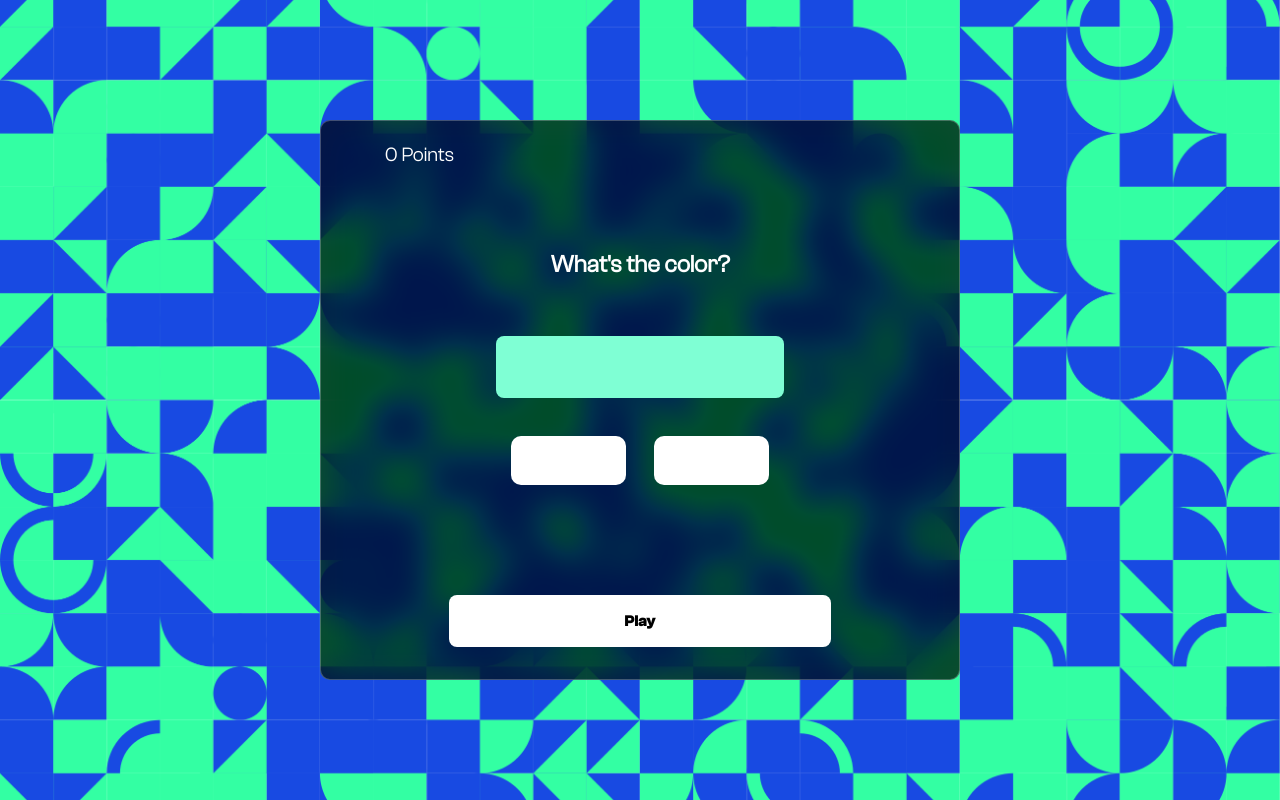
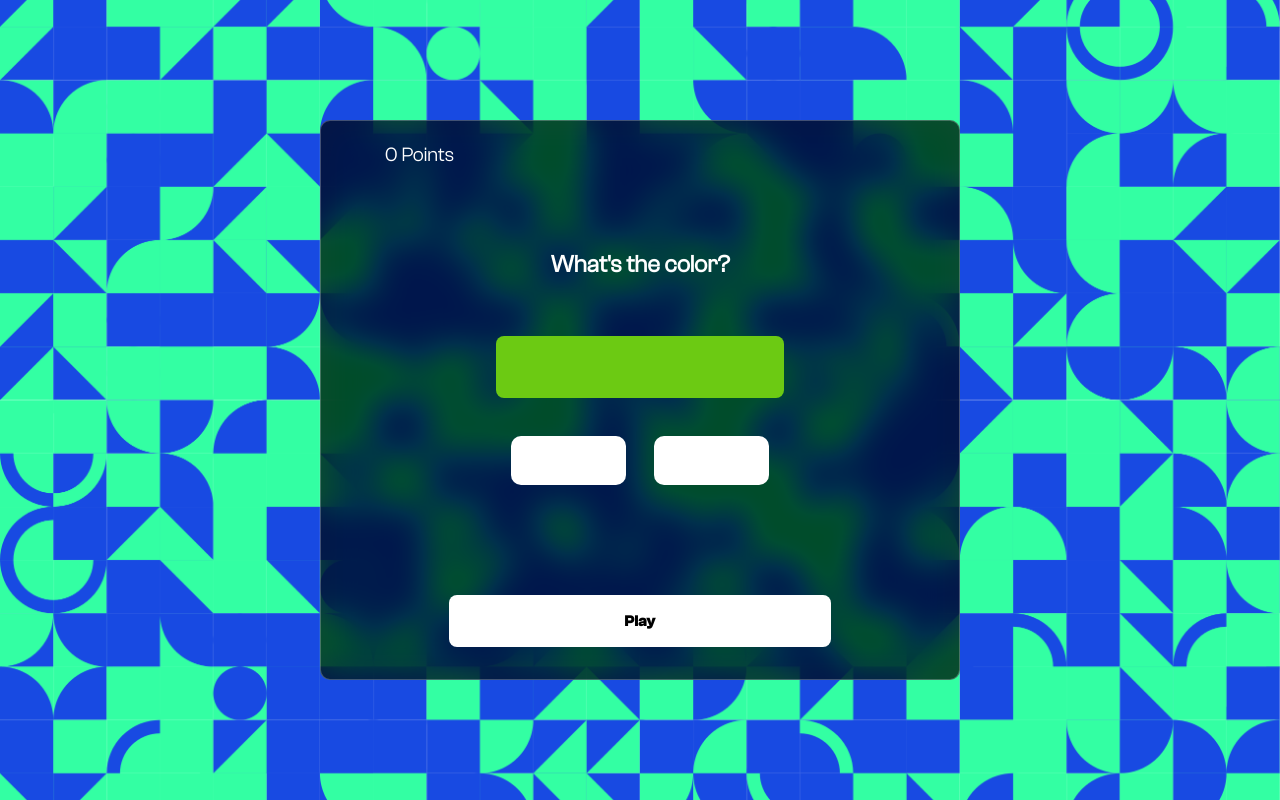
Before and after one commit to Soufianeelc/colorix, a plain HTML site: page src/index.html in a window 1280 px wide. Drawn offline with Linux system fonts and the light colour scheme.

Commit message:
README.md modified

```diff
--- a/src/styles.css
+++ b/src/styles.css
@@ -47,7 +47,7 @@ body {
 #colorBox {
     height: 10%;
     width: 50%;
-    background-color: aquamarine;
+    background-color: #6cca13;
     border-radius: 8px;
     height: 15%;
     font-family: clash-grotesk-bold;
```
Also changed, not shown: 1 other file.
